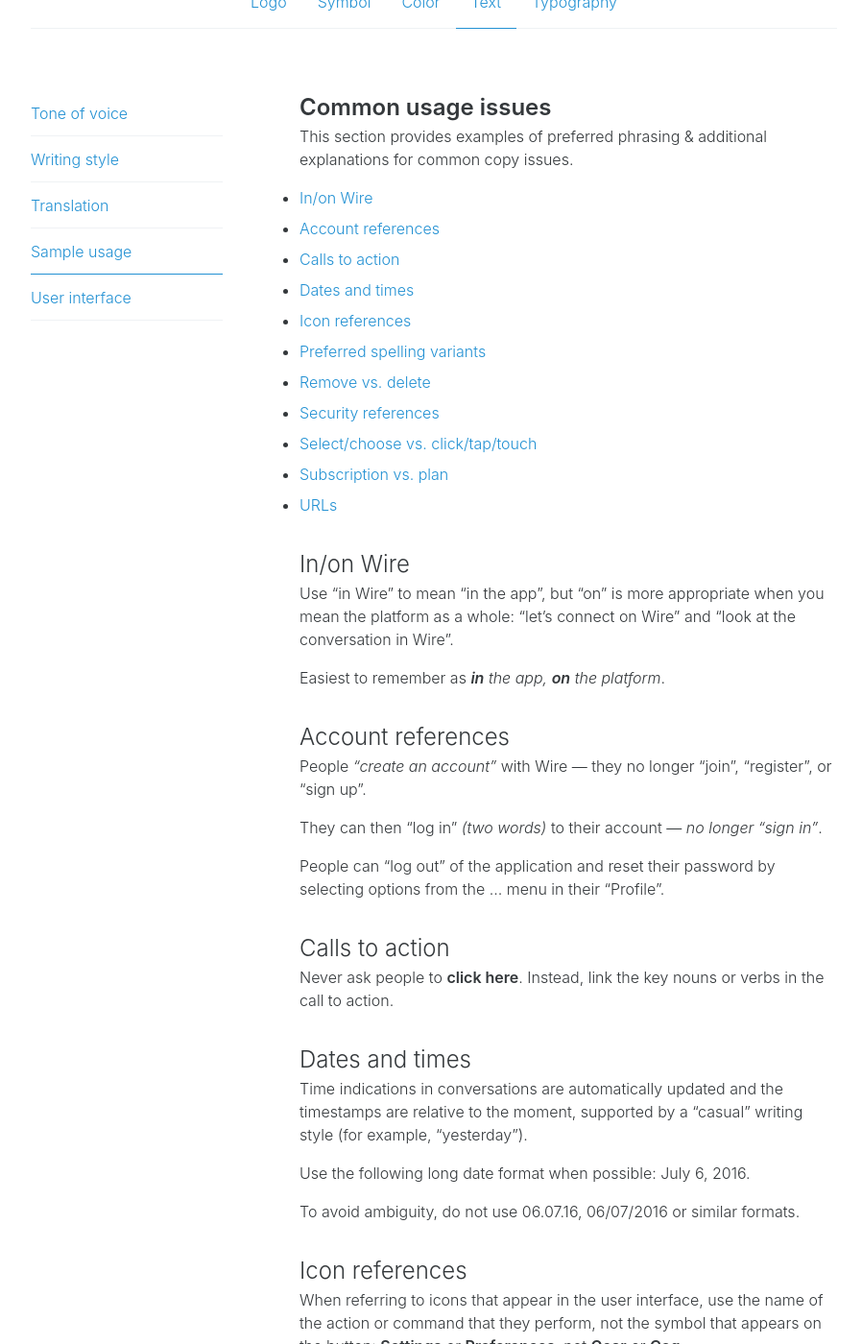
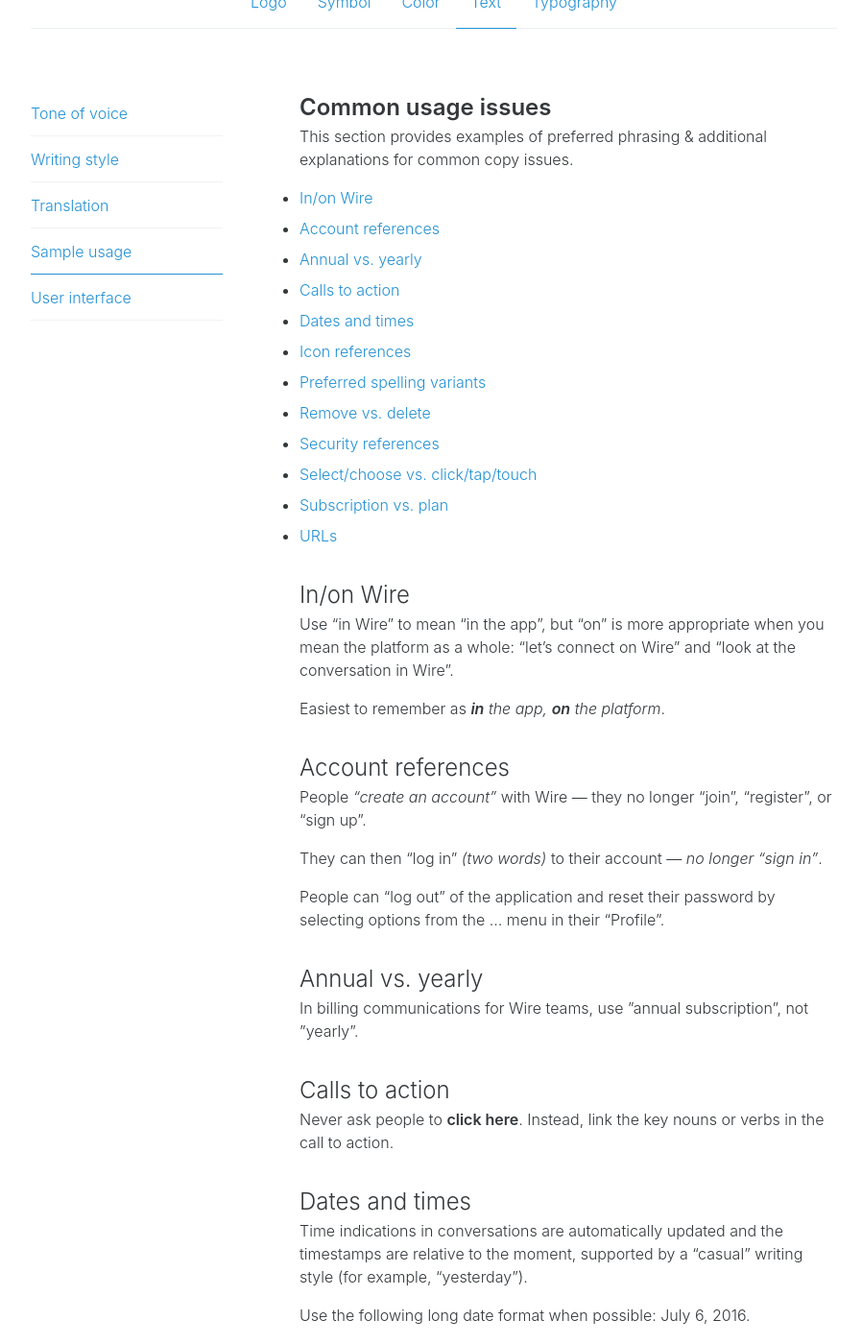
Before and after one commit to wireapp/brand, a Jekyll site: the page built from text/sample-usage/index.md, in a window 1280 px wide and 1400 px high, scrolled down 298 px. Shown: the whole window at 96% size, without its empty margins (188-1086 px from the left). Built offline with Jekyll 4.4.1, drawn with Linux system fonts in a browser that asks for light colours; comment, search, counter and statistics services are not loaded.

Commit message:
Clarify usage: Annual vs. yearly

```diff
--- a/text/sample-usage/index.md
+++ b/text/sample-usage/index.md
@@ -12,6 +12,7 @@
 
 * [In/on Wire](#inon-wire)
 * [Account references](#account-references)
+* [Annual vs. yearly](#annual-vs-yearly)
 * [Calls to action](#calls-to-action)
 * [Dates and times](#dates-and-times)
 * [Icon references](#icon-references)
@@ -36,6 +37,10 @@
 They can then “log in” _(two words)_ to their account — _no longer “sign in”_.
 
 People can “log out” of the application and reset their password by selecting options from the … menu in their “Profile”.
+
+### Annual vs. yearly
+
+In billing communications for Wire teams, use ”annual subscription”, not ”yearly”.
 
 ### Calls to action
 Never ask people to **click here**. Instead, link the key nouns or verbs in the call to action.
```
